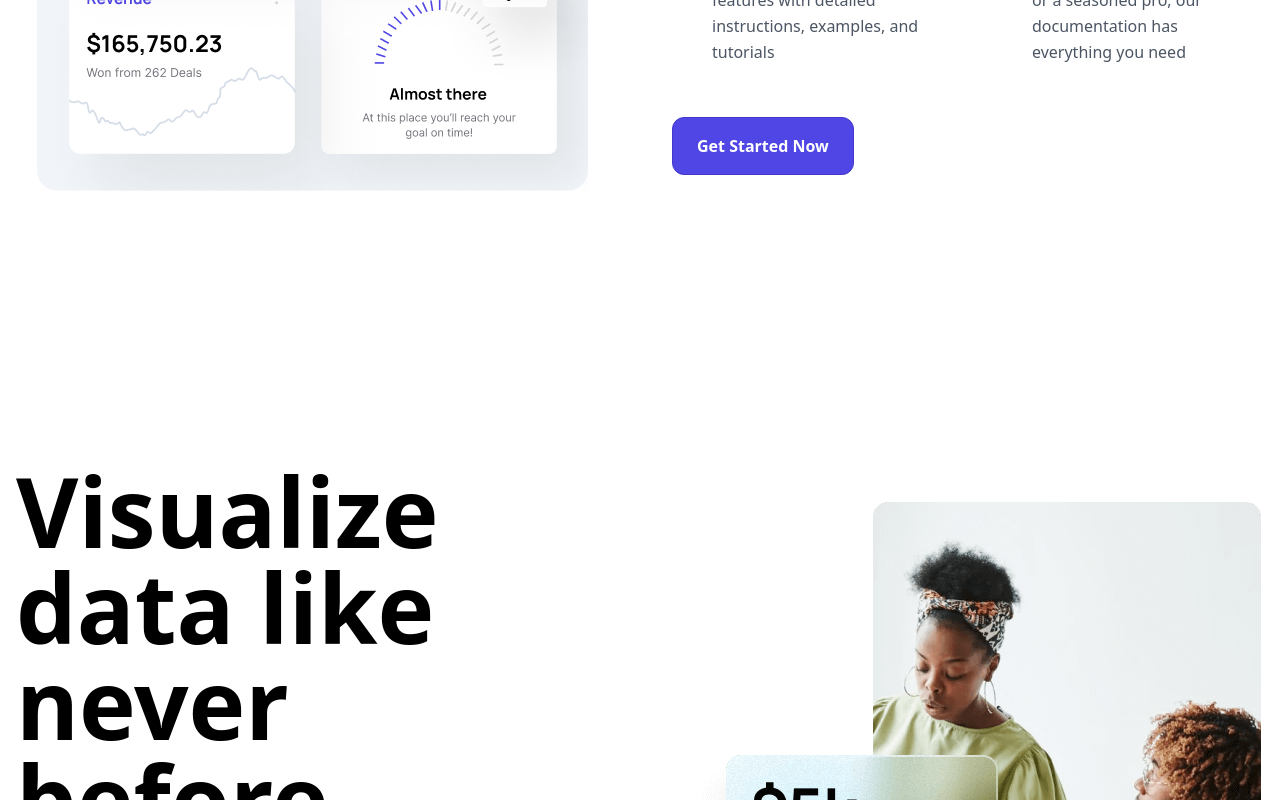
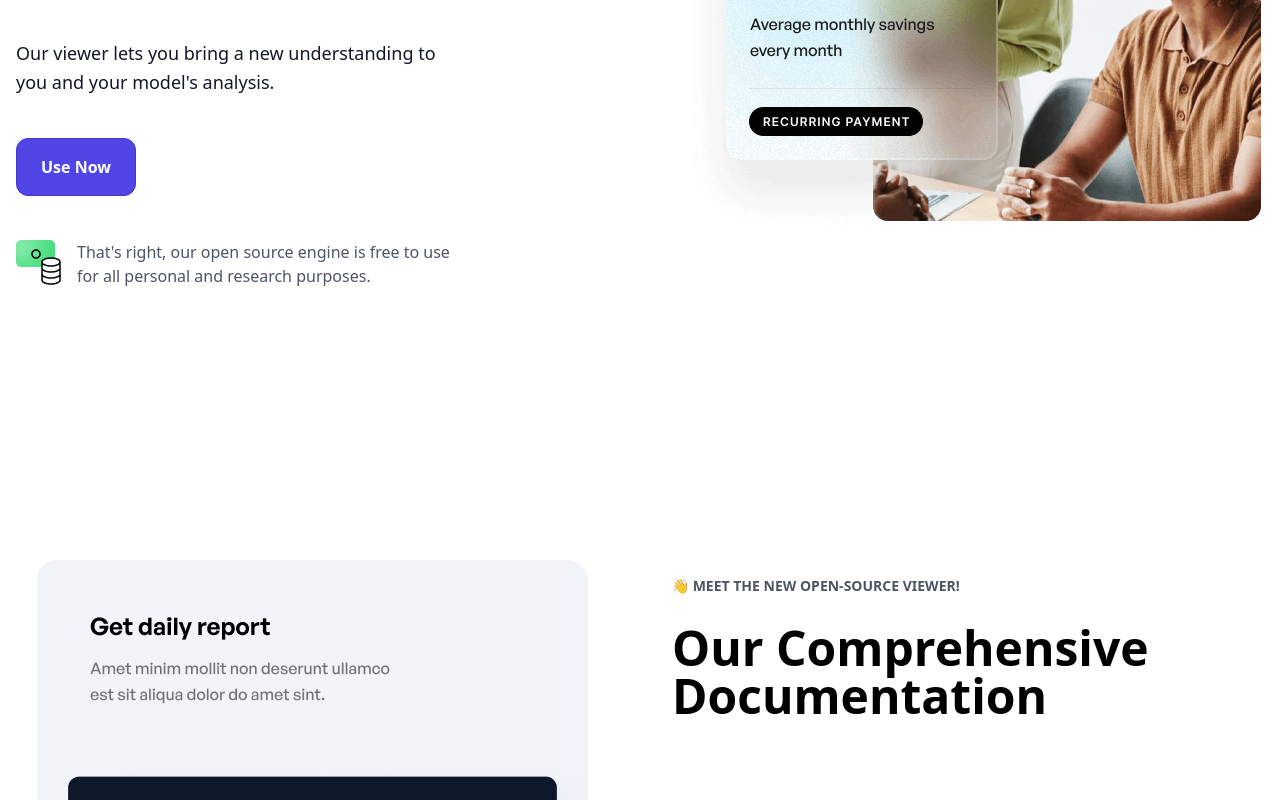
Before and after one commit to Asilbec/vti-landing-page, a Next.js app: page / in a window 1280 px wide. Shown: the part 2340-3140 px from the top of the page. Built offline with nearby package versions, Linux system fonts and the light colour scheme.

Commit message:
changed order of features

```diff
--- a/src/pages/index.tsx
+++ b/src/pages/index.tsx
@@ -56,12 +56,15 @@ export default function Home() {
       <div className='max-w-screen-xl m-auto'>
         <Hero />
         <LogoCloud />
+        <FeatureTwo />
         <Feature />
-        <FeatureTwo />
         <Steps />
         <Team />
         <Faq />
-        <Newsletter />
+
+        {/* Removed newsletter for right now */}
+        {/* <Newsletter /> */}
+        {/* Removed newsletter for right now */}
       </div>
       <Footer />
     </>
```
